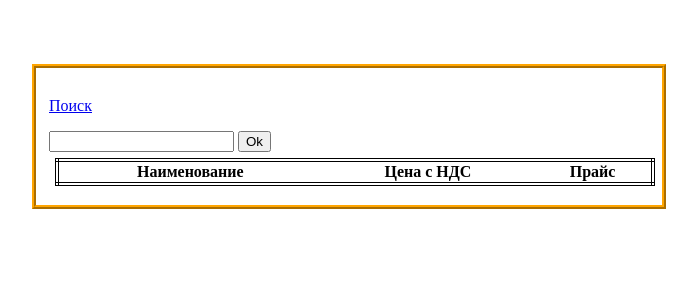
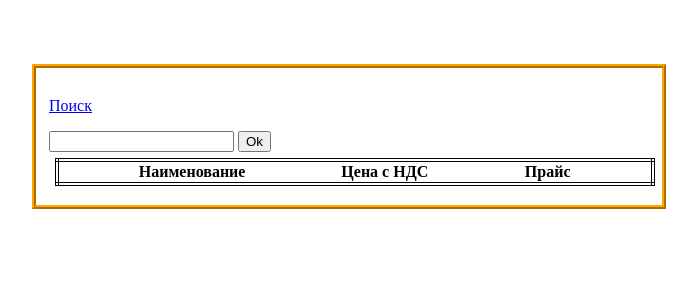
Before and after one commit to Nikita-90/price, a Django app: page /search in a window 1280 px wide. Shown: the top 300 px of the page, without its empty margins (291-988 px from the left). Run offline with Django 3.2, Linux system fonts and the light colour scheme; lists and menus that the app fills with data are empty.

Commit message:
Commit 2

```diff
--- a/pricevatra/price/static/css/search_position.css
+++ b/pricevatra/price/static/css/search_position.css
@@ -8,3 +8,11 @@ table {
 td {
     border: 1px solid black;
 }
+
+th.name {
+    width: 45%;
+}
+
+th.cost {
+    width: 20%;
+}
--- a/pricevatra/price/templates/price/search_position.html
+++ b/pricevatra/price/templates/price/search_position.html
@@ -15,8 +15,8 @@
     {{ search }}
     <table>
         <tr>
-            <th>Наименование</th>
-            <th>Цена с НДС</th>
+            <th class="name">Наименование</th>
+            <th class="cost">Цена с НДС</th>
             <th>Прайс</th>
         </tr>
         {% for position in price %}
```
